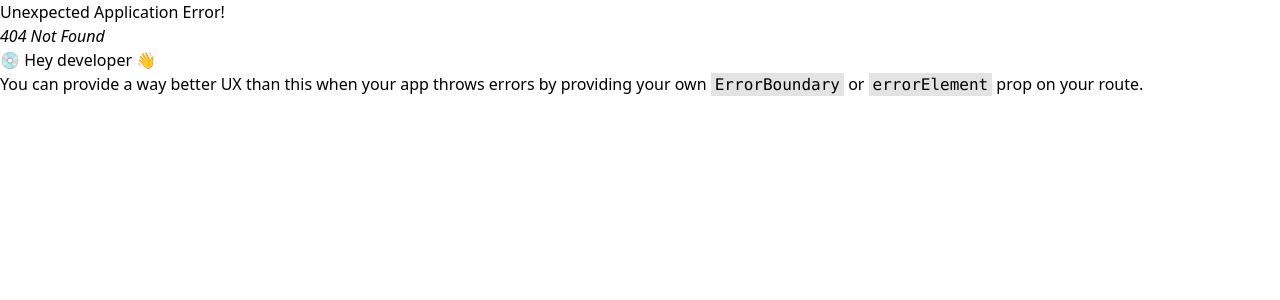
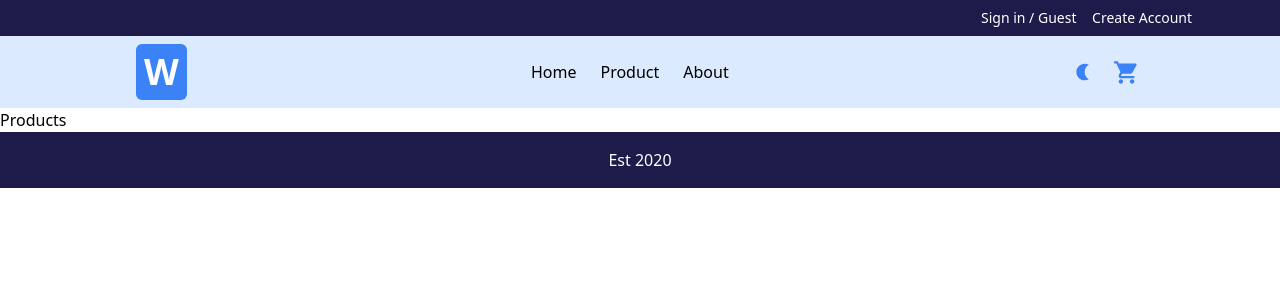
Before and after one commit to Tomreezy/cocktail-drink, a React (Vite) app: page /products in a window 1280 px wide. Before the commit this address had no page. Shown: the top 300 px of the page. Built offline with nearby package versions, Linux system fonts and the light colour scheme.

Commit message:
route for product and page

```diff
--- a/src/Routes.jsx
+++ b/src/Routes.jsx
@@ -1,10 +1,11 @@
 import { createBrowserRouter } from "react-router-dom";
 import MainLayout from "./Layout/MainLayout";
 import HomePage from "./pages/HomePage";
-import Contact from "./pages/Contact";
+import About from "./pages/About";
 import LoginRegisterLayout from "./Layout/LoginRegisterLayout";
 import Login from "./pages/Login";
 import Register from "./pages/Register";
+import Products from "./pages/Products";
 
 
 
@@ -14,7 +15,8 @@ const routes = createBrowserRouter([
         element: <MainLayout />,
         children:[
             { index:true , element:<HomePage />},
-            { path:"contact", element:<Contact />}
+            { path:"about", element:<About />},
+            { path:"products", element:<Products />},
         ]
     },
     {
--- a/src/components/Hero.jsx
+++ b/src/components/Hero.jsx
@@ -1,14 +1,16 @@
 import winePic from "../assets/wine-pic.png.jpg";
+import { NavLink } from "react-router-dom";
+
 
 const Hero = () => {
   return (
-    <section className='flex px-6 md:px-0 py-20 max-w-5xl mx-auto'>
+    <section className='flex px-6 md:px-0 py-20 '>
         <article className='sm:w-1/2 space-y-12'>
         <p className='text-5xl md:text-[4rem] mr-1 font-bold text-indigo-950'>We are changing the way people shop</p>
         <p className='text-slate-500 text-lg mr-1'>Lorem ipsum, dolor sit amet consectetur adipisicing elit.
          Tempore repellat explicabo enim soluta temporibus asperiores
           aut obcaecati perferendis porro nobis.</p>
-          <button className='bg-blue-500 text-white font-semibold p-4 rounded-md'>OUR PRODUCTS</button>
+          <button className='bg-blue-500 text-white font-semibold p-4 rounded-md'><NavLink to={"products"}>OUR PRODUCTS</NavLink></button>
         </article>
         <article className='hidden sm:flex w-[50%] h-[60vh] ml-3 border-8 rounded-3xl border-solid border-indigo-950'>
             <img src={winePic} className="object-cover w-full h-full" />
--- a/src/components/NavbarMain.jsx
+++ b/src/components/NavbarMain.jsx
@@ -16,8 +16,8 @@ const NavBarMain = ()=>{
                 <h1 className="text-center hidden sm:flex cursor-pointer text-white bg-blue-500 text-4xl font-bold p-2 rounded-md"><NavLink to={"/"}>W</NavLink></h1>
                 <nav className='hidden sm:flex  font-lg'>
                     <p className='py-2 cursor-pointer px-3 hover:bg-blue-200 rounded-md '><NavLink to={"/"}>Home</NavLink></p>
-                    <p className='py-2 cursor-pointer px-3 hover:bg-blue-200 rounded-md ' >Product</p>
-                    <p className='py-2 cursor-pointer px-3 hover:bg-blue-200 rounded-md ' >About</p>
+                    <p className='py-2 cursor-pointer px-3 hover:bg-blue-200 rounded-md ' ><NavLink to={"products"}>Product</NavLink></p>
+                    <p className='py-2 cursor-pointer px-3 hover:bg-blue-200 rounded-md ' ><NavLink to={"about"}>About</NavLink></p>
                 </nav>
 
 
--- /dev/null
+++ b/src/pages/About.jsx
@@ -0,0 +1,9 @@
+import React from 'react'
+
+const About = () => {
+  return (
+    <div>About</div>
+  )
+}
+
+export default About
--- a/src/pages/Contact.jsx
+++ /dev/null
@@ -1,13 +0,0 @@
-
-
-const Contact= ()=>{
-
-
-    return (
-        <div>
-            this is the contact
-        </div>
-    )
-}
-
-export default Contact
--- /dev/null
+++ b/src/pages/Products.jsx
@@ -0,0 +1,9 @@
+import React from 'react'
+
+const Products = () => {
+  return (
+    <div>Products</div>
+  )
+}
+
+export default Products
```
